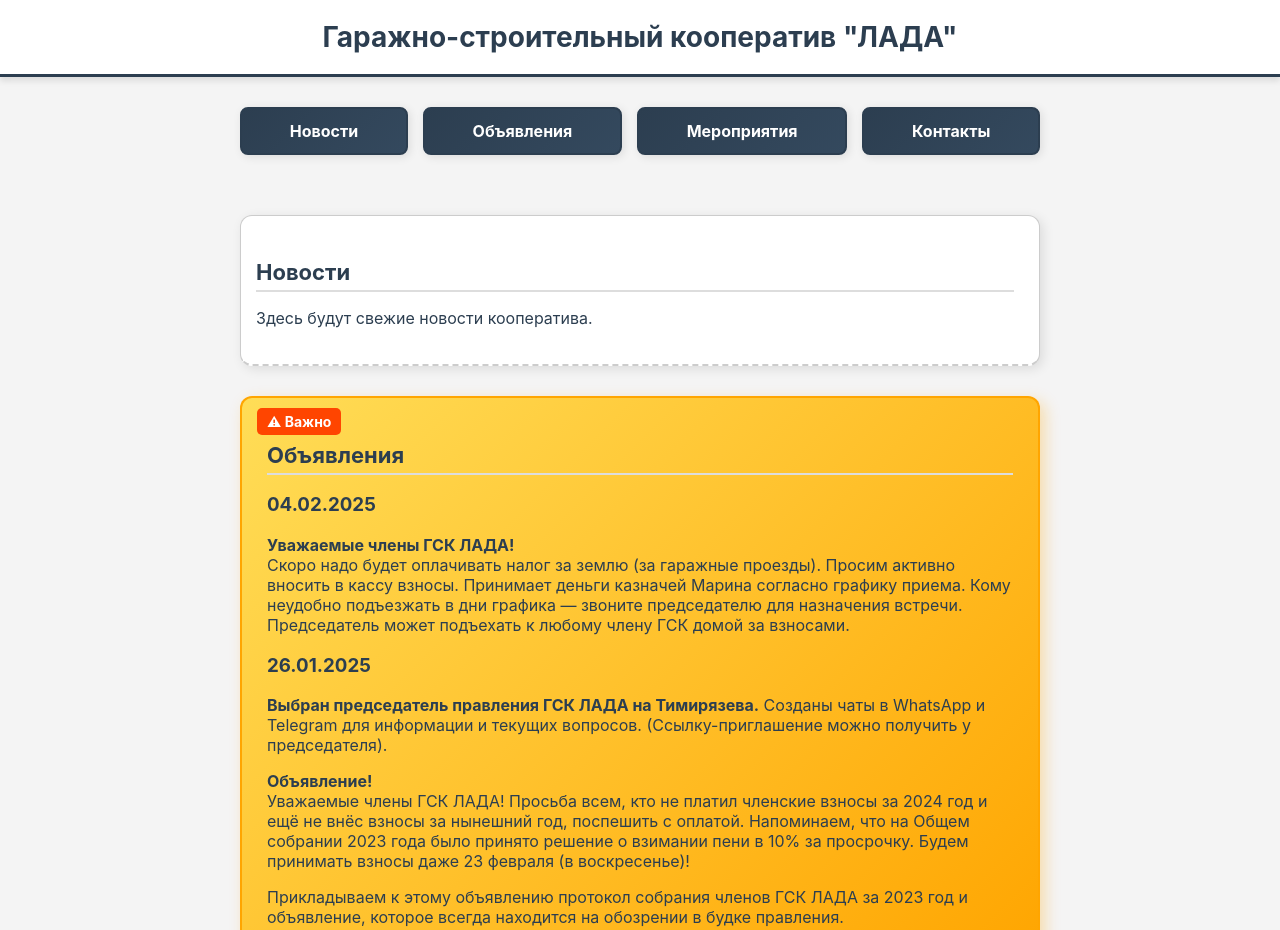
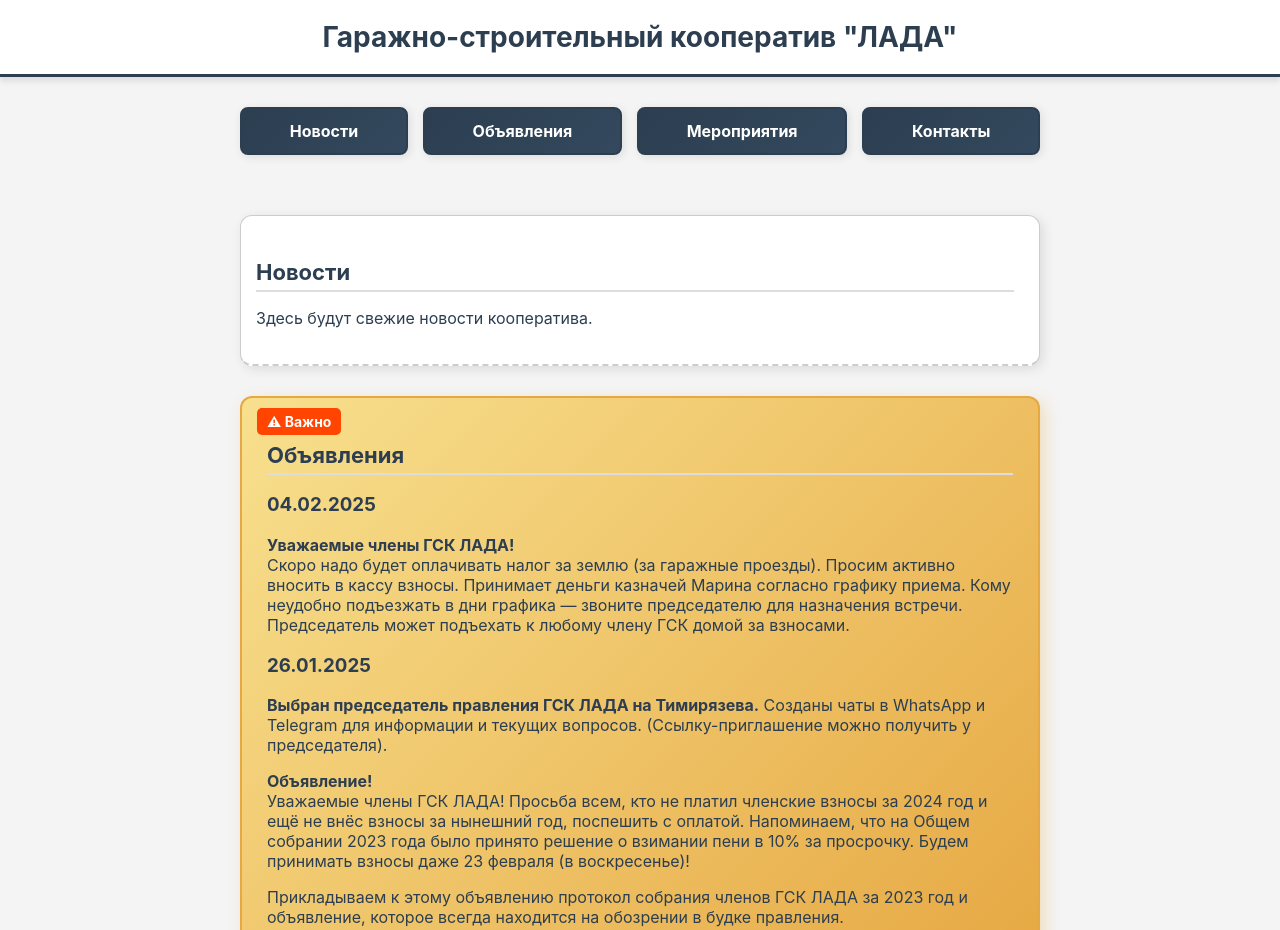
Before and after one commit to Sadovnikov-VA/gsklada, a plain HTML site: page index.html in a window 1280 px wide. Shown: the top 930 px of the page. Drawn offline with Linux system fonts and the light colour scheme.

Commit message:
Новый дизайн

```diff
--- a/styles.css
+++ b/styles.css
@@ -20,13 +20,14 @@ header {
 
 .navigation {
     display: flex;
-    justify-content: space-around;
+    justify-content: center;
     gap: 15px;
     margin-bottom: 20px;
     padding-top: 10px;
     max-width: 800px;
     margin-left: auto;
     margin-right: auto;
+    flex-wrap: wrap;
 }
 
 .nav-button {
@@ -72,17 +73,18 @@ header {
 }
 
 .announcements {
-    background: linear-gradient(135deg, #FFDD57, #FFA500);
+    background: linear-gradient(135deg, #F8E08E, #E6A843);
     color: #2C3E50;
-    border: 2px solid #FFA500;
+    border: 2px solid #E6A843;
     border-radius: 12px;
     padding: 25px;
     margin: 20px 0;
-    box-shadow: 5px 5px 15px rgba(255, 165, 0, 0.3);
+    box-shadow: 5px 5px 15px rgba(230, 168, 67, 0.3);
     text-align: left;
     position: relative;
     transition: all 0.3s ease;
 }
+
 
 .announcements::before {
     content: "⚠ Важно";
@@ -165,6 +167,7 @@ li {
         width: 100%;
     }
 }
+
 .footer {
     background: #2C3E50;
     color: white;
```
